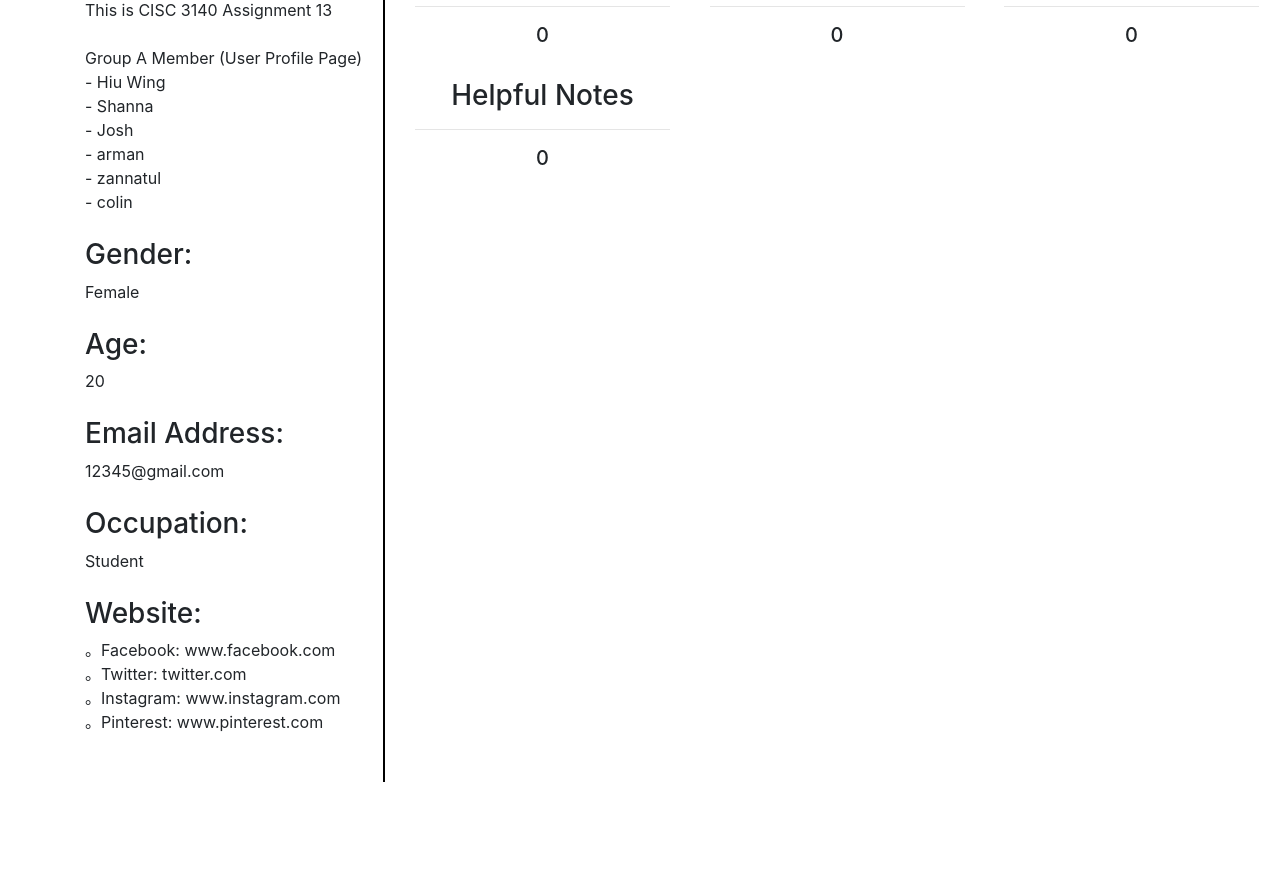
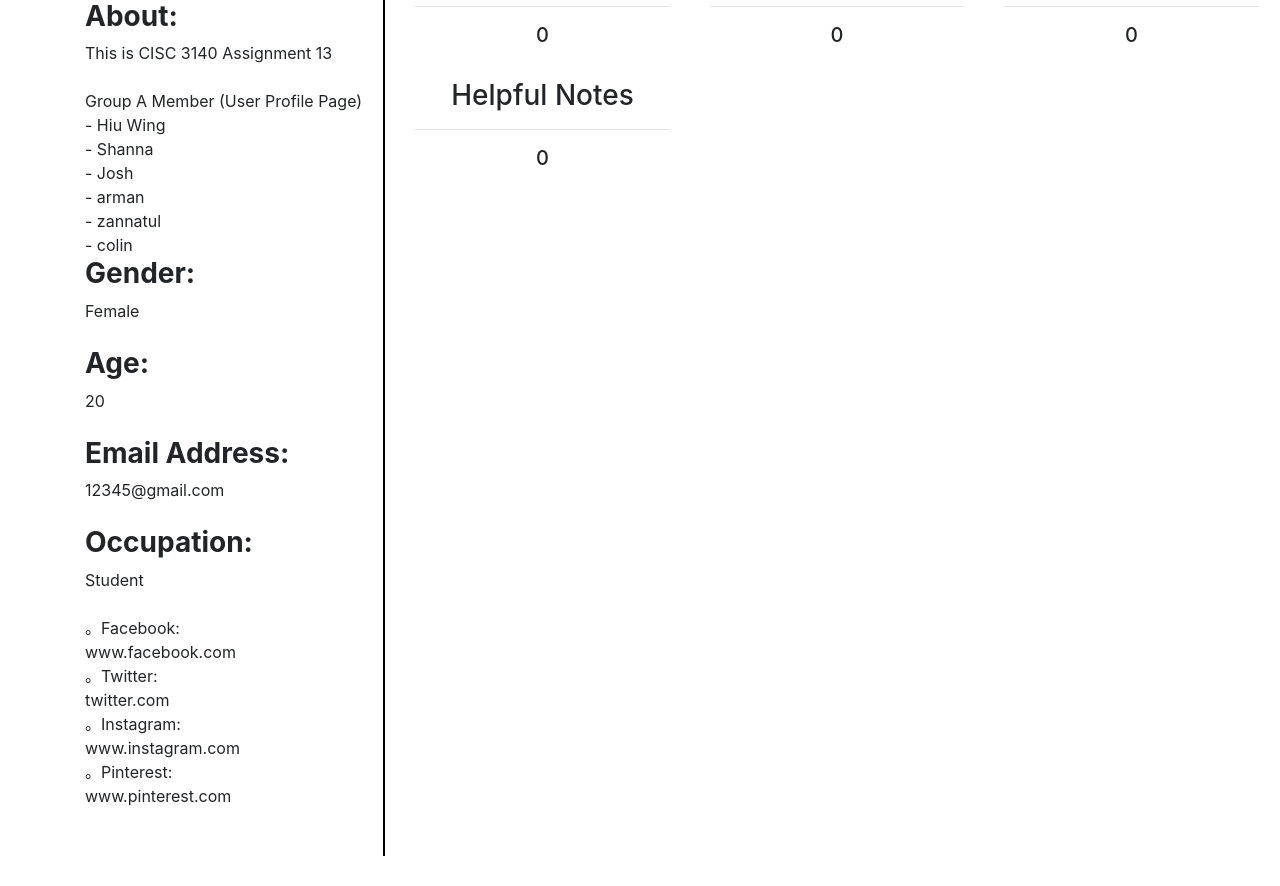
Before and after one commit to 3140-GroupA/Assignment13, a plain HTML site: page Profile Page/index.html in a window 1280 px wide. Shown: the part 380-1266 px from the top of the page. Before the commit the page ends 1192 px from the top, so only its background shows below. Drawn offline with nearby package versions, Linux system fonts and the light colour scheme.

Commit message:
Update index.html

```diff
--- a/Profile Page/index.html
+++ b/Profile Page/index.html
@@ -47,25 +47,37 @@
         <div class="col 1">
           <div class="box">
             <div class="leftBox">
-              <h3>
-                <b>Personal Information</b>
+              <h2>
+                Personal Information
                 <hr />
-              </h3>
-              <h3>About:</h3>
-              This is CISC 3140 Assignment 13<br /><br />Group A Member (User
-              Profile Page)<br />- Hiu Wing<br />- Shanna<br />- Josh<br />-
-              arman<br />- zannatul<br />- colin<br /><br />
-              <h3>Gender:</h3>
-              Female<br /><br />
-              <h3>Age:</h3>
-              20<br /><br />
-              <h3>Email Address:</h3>
-              12345@gmail.com<br /><br />
-              <h3>Occupation:</h3>
-              Student<br /><br />
-              <h3>Website:</h3>
-              。Facebook: www.facebook.com <br />。Twitter: twitter.com<br />。Instagram:
-              www.instagram.com<br />。Pinterest: www.pinterest.com<br /><br /><br />
+              </h2>
+              <span class="about"><h3><b>About:</b></h3></span>
+              <span class="abouttext">
+                This is CISC 3140 Assignment 13<br /><br />Group A Member (User
+                Profile Page)<br />- Hiu Wing<br />- Shanna<br />- Josh<br />-
+                arman<br />- zannatul<br />- colin<br/></span>
+
+              <span class="gender"><h3><b>Gender:</b></h3></span>
+              <span class="gendertext">Female<br /><br /></span>
+
+              <span class="age"><h3><b>Age:</b></h3></span>
+              <span class="agetext">20 <br /><br /></span>
+
+              <span class="email"><h3><b>Email Address:</b></h3></span>
+              <span class="emailtext">12345@gmail.com <br /><br /></span>
+
+              <span class="occupation"><h3><b>Occupation:</b></h3></span>
+              <span class="occupationtext">Student<br /><br/></span>
+
+              <span class="websiteFB">。Facebook:<br /></span>
+              <span class="websiteTW">www.facebook.com<br /></span>
+              <span class="websiteFB">。Twitter:<br /></span>
+              <span class="websiteTWtext">twitter.com<br /></span>
+              <span class="websiteIG">。Instagram:<br /></span>
+              <span class="websiteIGtext">www.instagram.com<br /></span>
+              <span class="websitePI">。Pinterest:<br /></span>
+              <span class="websitePItext">www.pinterest.com<br /><br /><br/></span>
+
             </div>
 
             <div class="rightBox">
```
